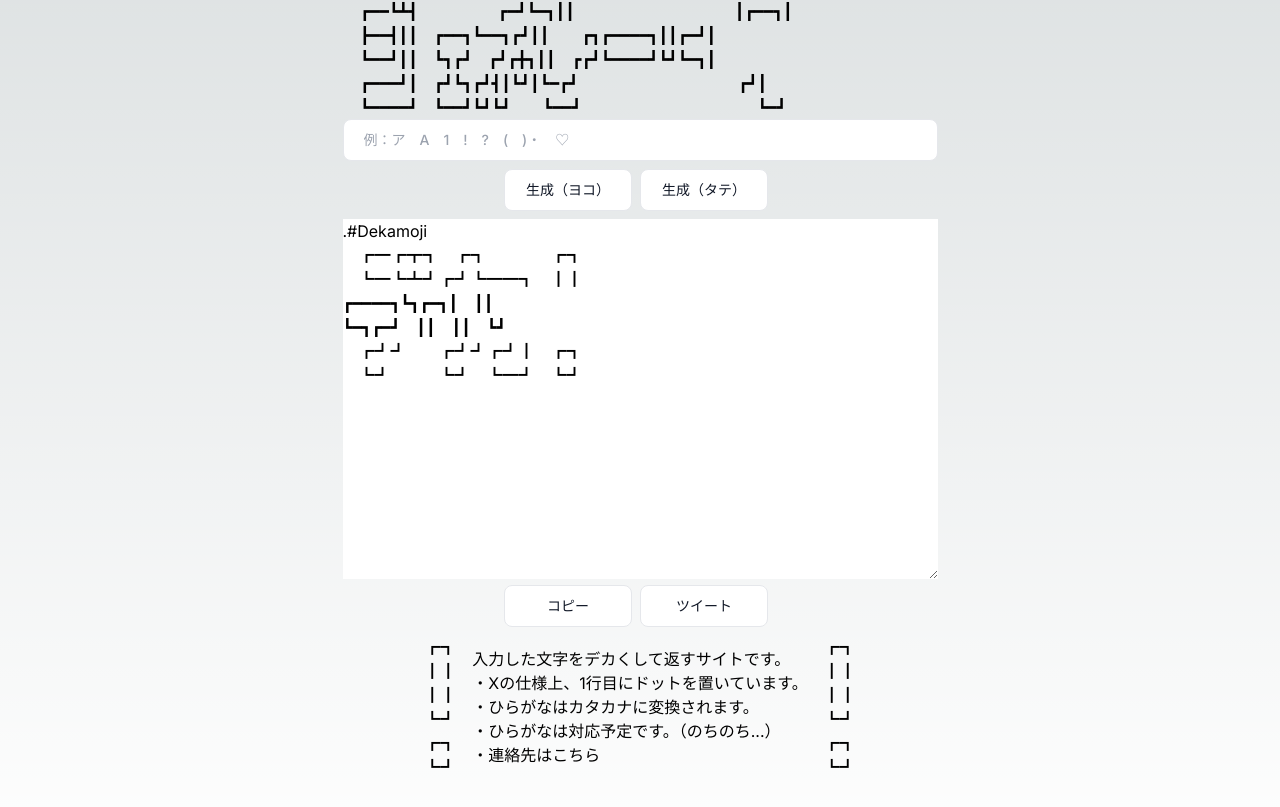
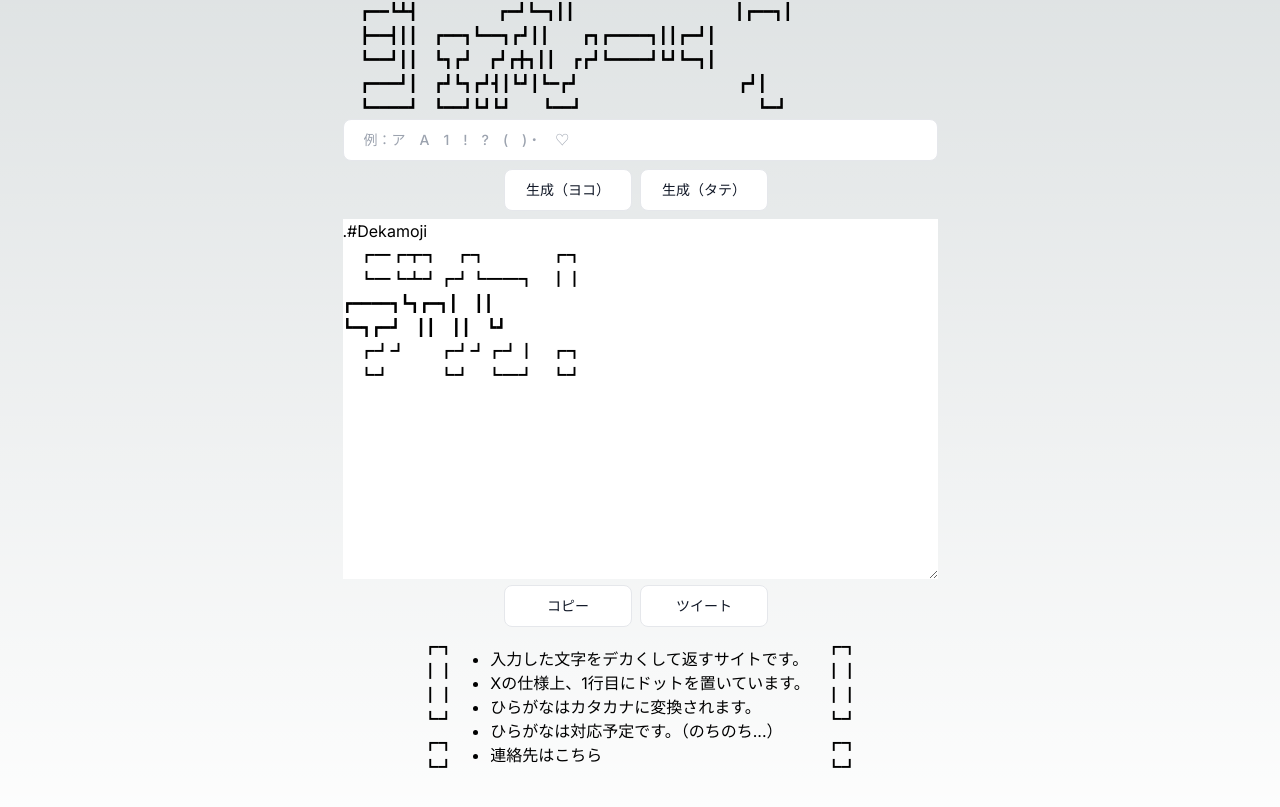
Before and after one commit to kofrah/ascii-character, a Next.js app: page / in a window 1280 px wide. Shown: the part 265-1072 px from the top of the page. Built offline with nearby package versions, Linux system fonts and the light colour scheme.

Commit message:
リスト修正

```diff
--- a/src/app/ui/description/description.tsx
+++ b/src/app/ui/description/description.tsx
@@ -10,16 +10,15 @@ export default function Description() {
           <p>　┏┓　</p>
           <p>　┗┛　</p>
         </div>
-        <p className="mt-3">
-          入力した文字をデカくして返すサイトです。 <br />
-          ・Xの仕様上、1行目にドットを置いています。
-          <br />
-          ・ひらがなはカタカナに変換されます。
-          <br />
-          ・ひらがなは対応予定です。（のちのち...）
-          <br />
-          ・連絡先はこちら
-        </p>
+        <div className="mt-3">
+          <ul className="list-disc pl-5">
+            <li>入力した文字をデカくして返すサイトです。</li>
+            <li>Xの仕様上、1行目にドットを置いています。</li>
+            <li>ひらがなはカタカナに変換されます。</li>
+            <li>ひらがなは対応予定です。（のちのち...）</li>
+            <li>連絡先はこちら</li>
+          </ul>
+        </div>
         <div>
           <p>　┏┓　</p>
           <p>　┃┃　</p>
```
